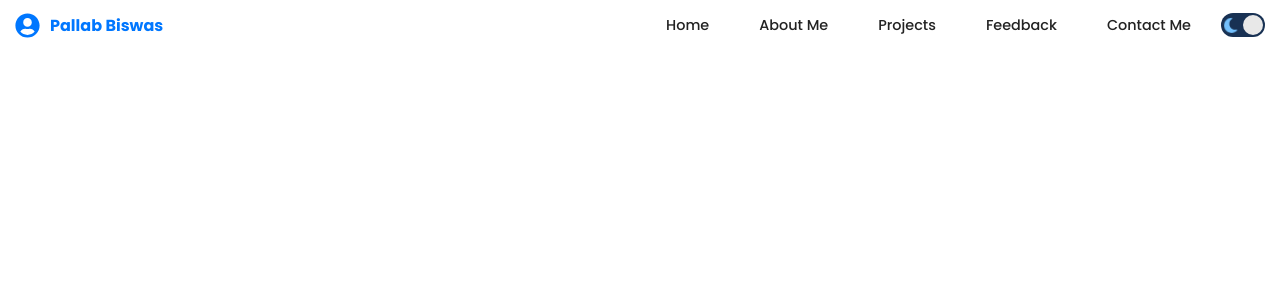
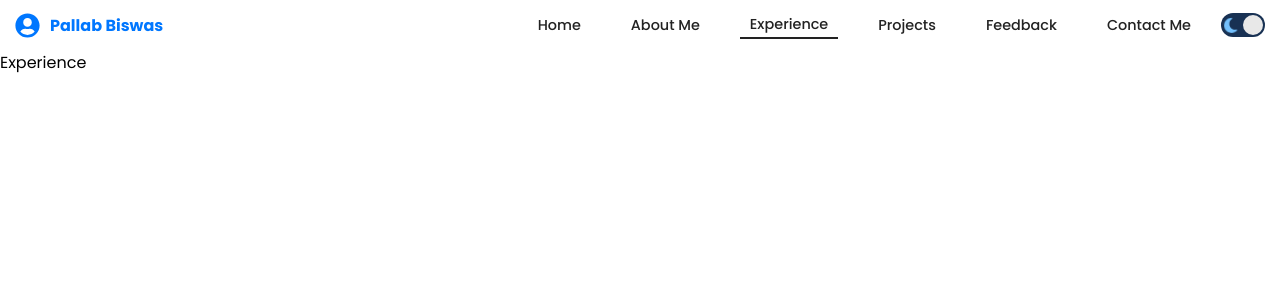
Before and after one commit to epallab/portfolio, a React (Create React App) app: page /experience in a window 1280 px wide. Shown: the top 300 px of the page. Built offline with nearby package versions, Linux system fonts and the light colour scheme.

Commit message:
Added experience tab

```diff
--- a/src/App.js
+++ b/src/App.js
@@ -5,6 +5,7 @@ import About from "./pages/about/About";
 import Projects from "./pages/projects/Projects";
 import Feedback from "./pages/feedback/Feedback";
 import Contact from "./pages/contact/Contact";
+import Experience from "./pages/experience/Experience";
 
 function App() {
   return (
@@ -16,6 +17,7 @@ function App() {
         <Route path="/projects" element={<Projects />} />
         <Route path="/feedback" element={<Feedback />} />
         <Route path="/contact" element={<Contact />} />
+        <Route path="/experience" element={<Experience />} />
       </Routes>
     </Router>
   );
--- a/src/components/nav/Navbar.jsx
+++ b/src/components/nav/Navbar.jsx
@@ -44,6 +44,14 @@ const Navbar = () => {
           About Me
         </NavLink>
         <NavLink
+          to="/experience"
+          className={({ isActive }) =>
+            isActive ? "nav-btns nav-btns-active " : "nav-btns"
+          }
+        >
+          Experience
+        </NavLink>
+        <NavLink
           to="/projects"
           className={({ isActive }) =>
             isActive ? "nav-btns nav-btns-active " : "nav-btns"
--- /dev/null
+++ b/src/pages/experience/Experience.jsx
@@ -0,0 +1,7 @@
+import React from "react";
+
+const Experience = () => {
+  return <div>Experience</div>;
+};
+
+export default Experience;
```
